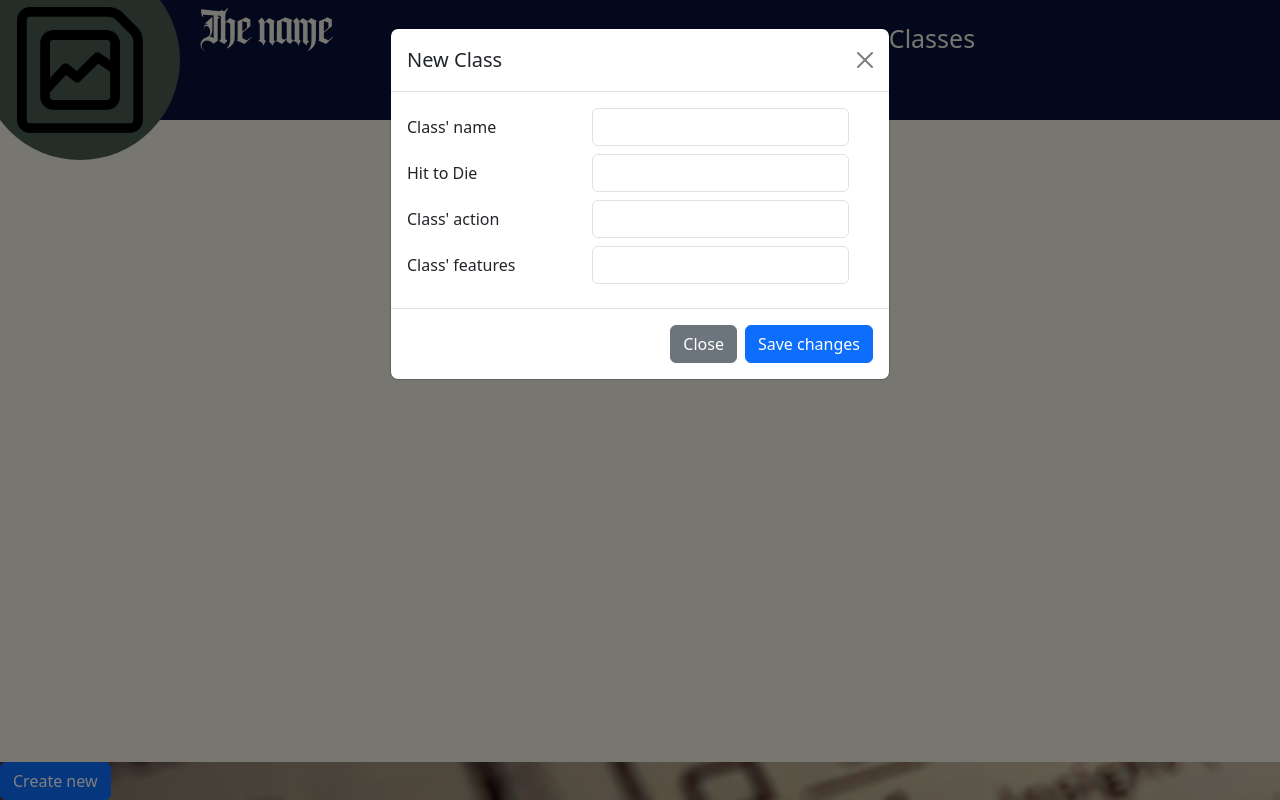
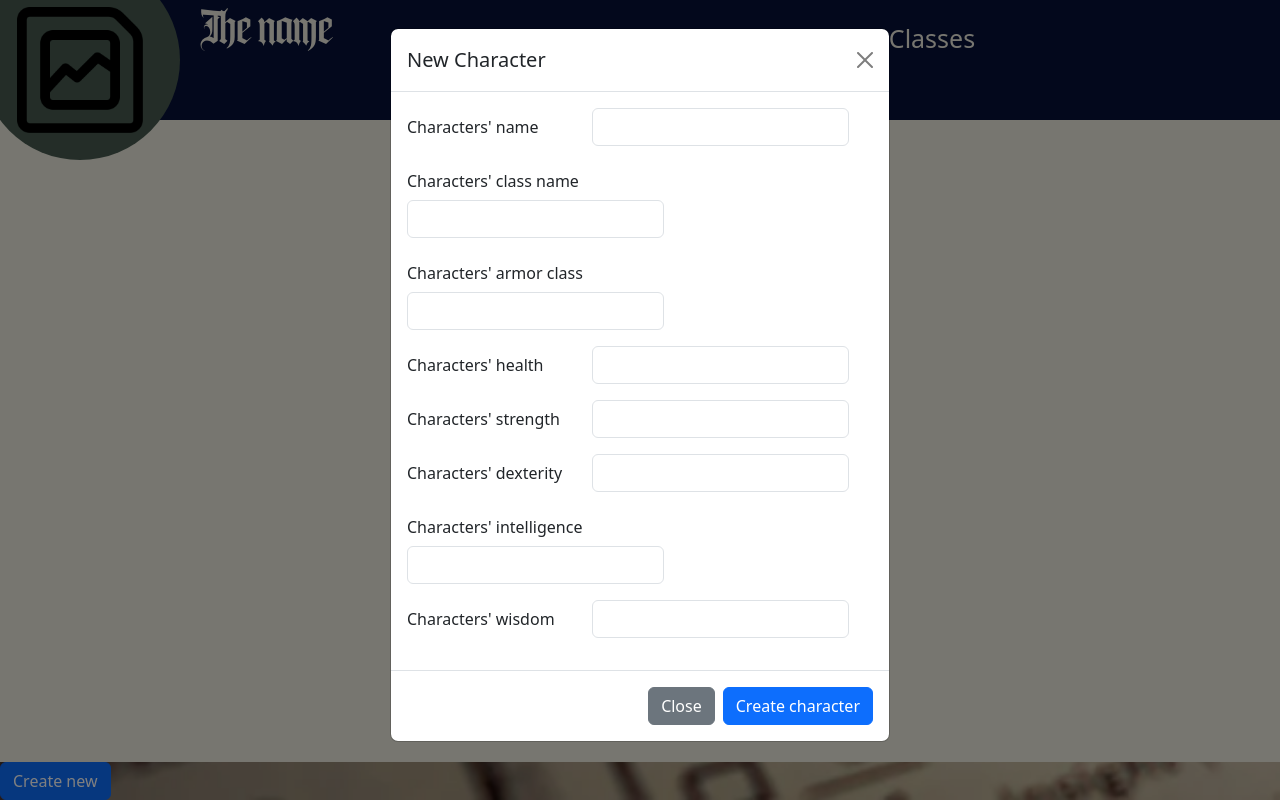
Before and after one commit to VargaDaniel2007/12-TypeScriptProjekt-DnD, a website built with Vite: page index.html in a window 1280 px wide. Both pictures are taken after a click on the button "Create new". Shown: the part 488-1288 px from the top of the page. Built offline with nearby package versions, Linux system fonts and the light colour scheme.

Commit message:
Adatmennyiség csökkentése (db.json-re reagálva)

```diff
--- a/index.html
+++ b/index.html
@@ -96,7 +96,7 @@
         </div>
 
     </div>
-    <button type="button" class="btn btn-primary" data-bs-toggle="modal" data-bs-target="#createNewClassModal">
+    <button type="button" class="btn btn-primary" data-bs-toggle="modal" data-bs-target="#createNewCharacterModal">
       Create new
     </button>
 
@@ -110,66 +110,51 @@
       </div>
       <div class="modal-body">
         <form>
-            <div class="row justify-content-between w-100 mb-2">
-                <div class="col-auto"><label for="newChar-name" class="col-form-label">Character name</label></div>
+            <div class="row justify-content-between w-100 mb-3">
+                <div class="col-auto"><label for="newChar-name" class="col-form-label">Characters' name</label></div>
                 <div class="col-auto"><input type="text" name="newCharName" id="newChar-name" class="form-control"></div>
             </div>
 
-            <div class="row justify-content-between w-100 mb-2">
-                <div class="col-auto"><label for="newChar-class" class="col-form-label">Characters' class</label></div>
+            <div class="row justify-content-between w-100 mb-3">
+                <div class="col-auto"><label for="newChar-class" class="col-form-label">Characters' class name</label></div>
                 <div class="col-auto"><input type="text" name="newCharclass" id="newChar-class" class="form-control"></div>
             </div>
 
-            <div class="row justify-content-between w-100 mb-2">
-                <div class="col-auto"><label for="newChar-ac" class="col-form-label">Ac ?</label></div>
+            <div class="row justify-content-between w-100 mb-3">
+                <div class="col-auto"><label for="newChar-ac" class="col-form-label">Characters' armor class</label></div>
                 <div class="col-auto"><input type="number" min="0" name="newCharAc" id="newChar-ac" class="form-control"></div>
             </div>
 
-            <div class="row justify-content-between w-100 mb-2">
+            <div class="row justify-content-between w-100 mb-3">
                 <div class="col-auto"><label for="newChar-hp" class="col-form-label">Characters' health</label></div>
                 <div class="col-auto"><input type="number" min="0" name="newCharHp" id="newChar-hp" class="form-control"></div>
             </div>
 
-            <div class="row justify-content-between w-100 mb-2">
+            <div class="row justify-content-between w-100 mb-3">
                 <div class="col-auto"><label for="newChar-str" class="col-form-label">Characters' strength</label></div>
                 <div class="col-auto"><input type="number" min="0" name="newCharStrength" id="newChar-str" class="form-control"></div>
             </div>
 
-            <div class="row justify-content-between w-100 mb-2">
+            <div class="row justify-content-between w-100 mb-3">
                 <div class="col-auto"><label for="newChar-dext" class="col-form-label">Characters' dexterity</label></div>
                 <div class="col-auto"><input type="number" min="0" name="newCharDexterity" id="newChar-dext" class="form-control"></div>
             </div>
 
-            <div class="row justify-content-between w-100 mb-2">
-                <div class="col-auto"><label for="newChar-const" class="col-form-label">Characters' constitution</label></div>
-                <div class="col-auto"><input type="number" min="0" name="newCharConstitution" id="newChar-const" class="form-control"></div>
-            </div>
-
-            <div class="row justify-content-between w-100 mb-2">
+            <div class="row justify-content-between w-100 mb-3">
                 <div class="col-auto"><label for="newChar-int" class="col-form-label">Characters' intelligence</label></div>
                 <div class="col-auto"><input type="number" min="0" name="newCharIntelligence" id="newChar-int" class="form-control"></div>
             </div>
 
-            <div class="row justify-content-between w-100 mb-2">
+            <div class="row justify-content-between w-100 mb-3">
                 <div class="col-auto"><label for="newChar-wisd" class="col-form-label">Characters' wisdom</label></div>
                 <div class="col-auto"><input type="number" min="0" name="newCharWisdom" id="newChar-wisd" class="form-control"></div>
-            </div>
-
-            <div class="row justify-content-between w-100 mb-2">
-                <div class="col-auto"><label for="newChar-char" class="col-form-label">Characters' charisma</label></div>
-                <div class="col-auto"><input type="number" min="0" name="newCharCharisma" id="newChar-char" class="form-control"></div>
-            </div>
-
-            <div class="row justify-content-between w-100 mb-2">
-                <div class="col-auto"><label for="newChar-inv" class="col-form-label">Characters' inventory</label></div>
-                <div class="col-auto"><input type="text" name="newCharinventory" id="newChar-inv" class="form-control"></div>
             </div>
 
         </form>
       </div>
       <div class="modal-footer">
         <button type="button" class="btn btn-secondary" data-bs-dismiss="modal">Close</button>
-        <button type="button" class="btn btn-primary">Save changes</button>
+        <button type="button" class="btn btn-primary" id="newChar-save-btn">Create character</button>
       </div>
     </div>
   </div>
@@ -208,7 +193,7 @@
       </div>
       <div class="modal-footer">
         <button type="button" class="btn btn-secondary" data-bs-dismiss="modal">Close</button>
-        <button type="button" class="btn btn-primary">Save changes</button>
+        <button type="button" class="btn btn-primary" id="newClass-save-btn">Create class</button>
       </div>
     </div>
   </div>
```
